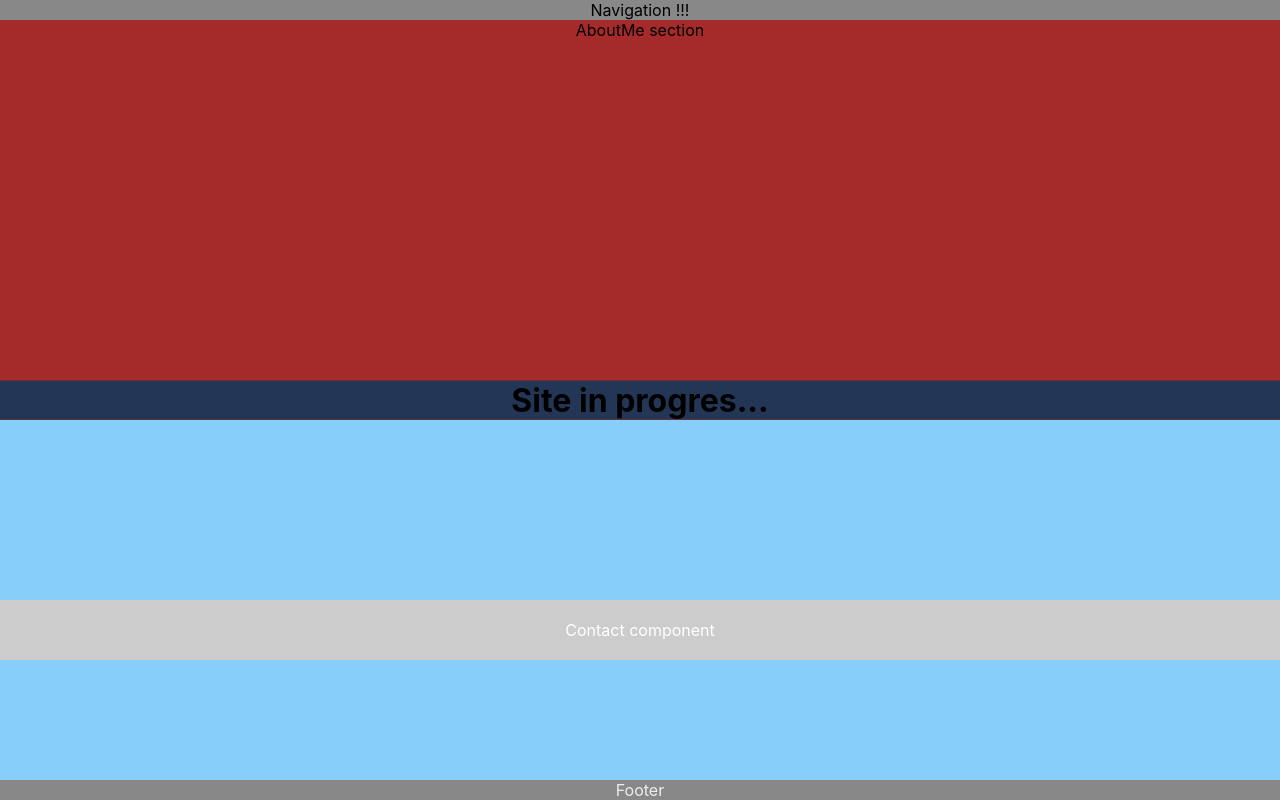
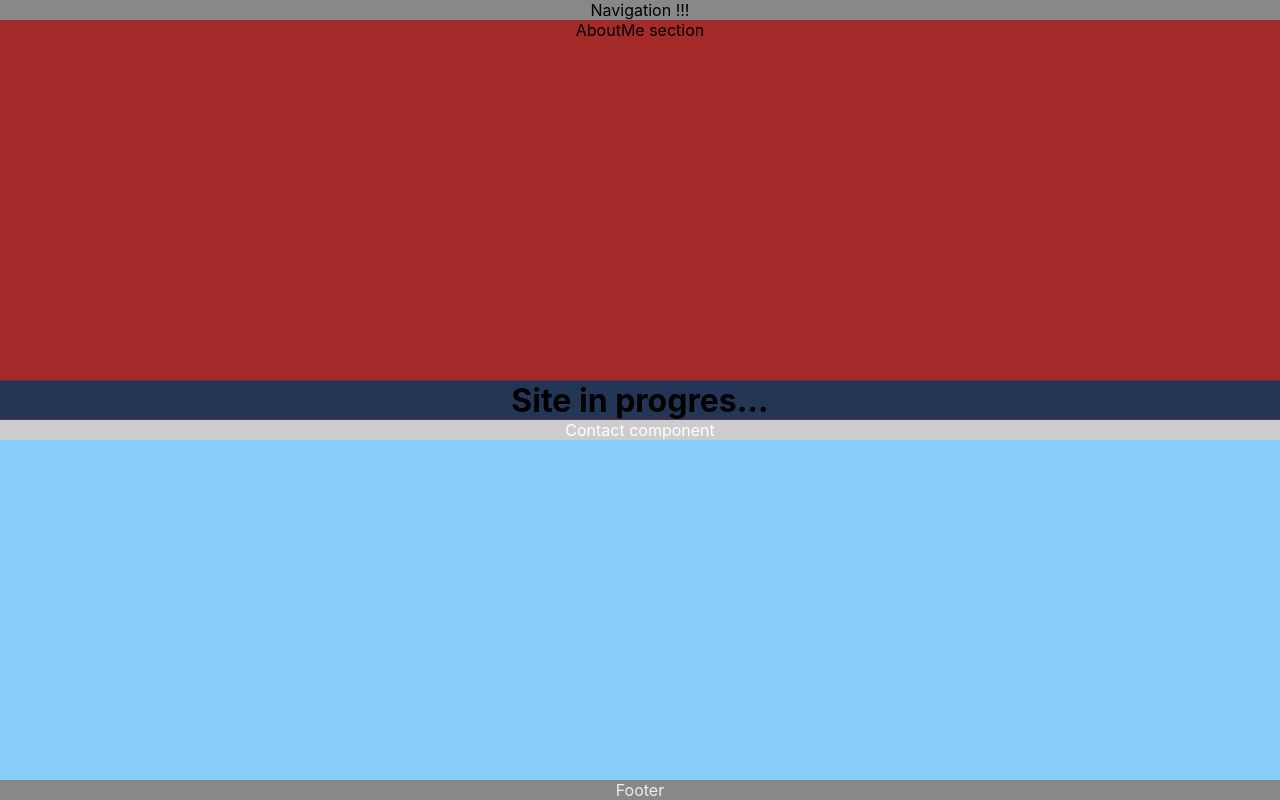
Before and after one commit to kato86/Portfolio_v2, a React (Create React App) app: page / in a window 1280 px wide. Built offline with nearby package versions, Linux system fonts and the light colour scheme.

Commit message:
Delete position absolute from components

```diff
--- a/src/components/Navigation/Navigation.js
+++ b/src/components/Navigation/Navigation.js
@@ -3,8 +3,8 @@ import React from "react";
 import "../../scss/components/Navigation.scss";
 
 const navigation = props => (
-  <div>
-    <nav className="Navigation">Navigation !!!</nav>
+  <div className="Navigation">
+    <nav>Navigation !!!</nav>
   </div>
 );
 
--- a/src/scss/components/AboutMe.scss
+++ b/src/scss/components/AboutMe.scss
@@ -1,7 +1,4 @@
 .AboutMe {
-  position: absolute;
-  top: 20px;
   height: 50vh;
-  width: 100vw;
   background-color: brown;
 }
--- a/src/scss/components/Contact.scss
+++ b/src/scss/components/Contact.scss
@@ -1,8 +1,4 @@
 .Contact {
-  position: absolute;
-  padding: 20px;
   background-color: #ccc;
   color: white;
-  top: 75vh;
-  width: 100vw;
 }
--- a/src/scss/components/Navigation.scss
+++ b/src/scss/components/Navigation.scss
@@ -1,6 +1,3 @@
 .Navigation {
-  position: absolute;
-  top: 0;
-  width: 100%;
   background-color: #888;
 }
```
